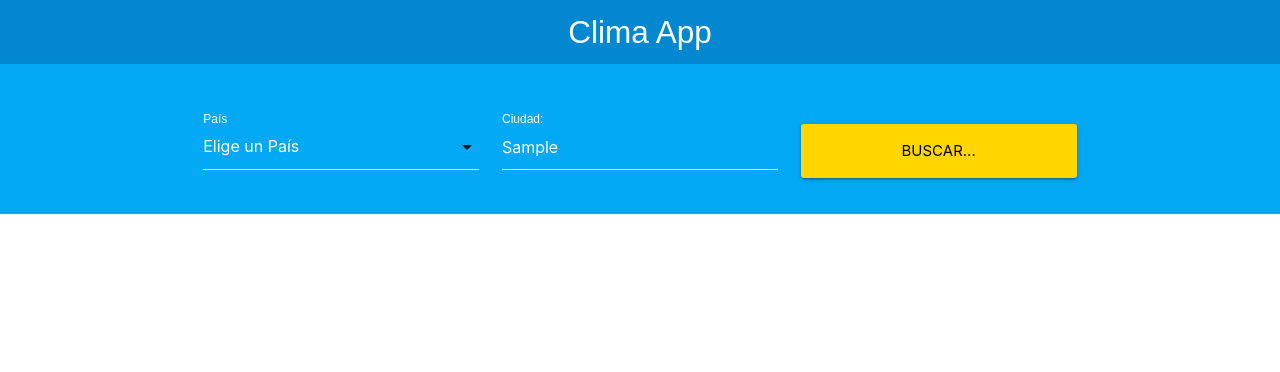
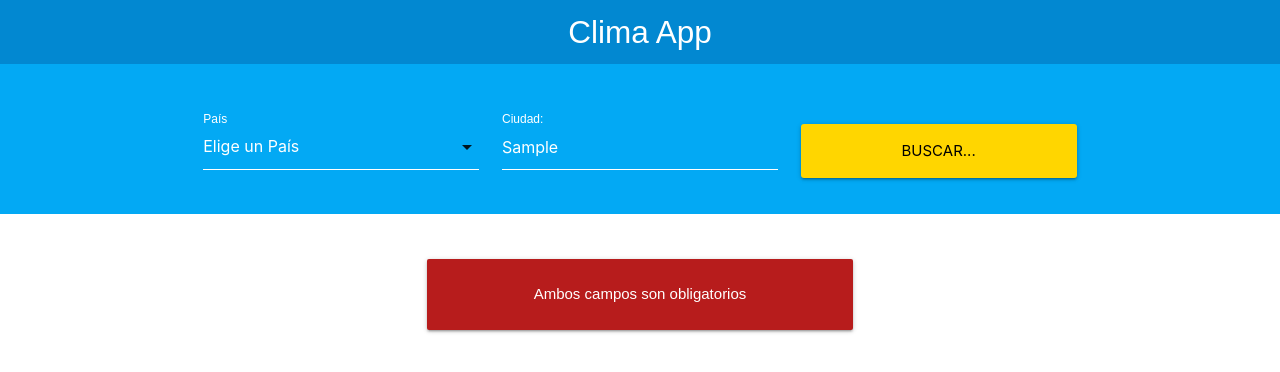
Before and after one commit to FerGuevaraM95/weather-app, a React (Create React App) app: page / in a window 1280 px wide. Both pictures are taken after typing "Sample" into the empty fields and a click on the input "Buscar...". Shown: the top 372 px of the page. Built offline with nearby package versions, Linux system fonts and the light colour scheme.

Commit message:
Add error component

```diff
--- a/src/components/App/App.js
+++ b/src/components/App/App.js
@@ -2,6 +2,7 @@
 
 import Header from '../Header/Header'
 import Form from '../Form/Form'
+import Error from '../Error/Error';
 
 class App extends Component {
 
@@ -26,6 +27,16 @@
   }
 
   render() {
+
+    const error = this.state.error;
+    let result;
+
+    if(error) {
+        result = <Error message = 'Ambos campos son obligatorios' />
+    }
+
+    console.log(error);
+
     return (
       <div className="app">
         <Header
@@ -34,6 +45,7 @@
         <Form
         dataQuery = {this.dataQuery}
         />
+        {result}
       </div>
     );
   }
--- /dev/null
+++ b/src/components/Error/Error.js
@@ -0,0 +1,17 @@
+import React from 'react';
+
+const Error = (props) => {
+    return (
+        <div className="container">
+            <div className="row">
+                <div className="col s12 m6 offset-m3">
+                    <div className="card-panel red darken-4 error">
+                        {props.message}
+                    </div>
+                </div>
+            </div>
+        </div>
+    );
+}
+
+export default Error;
```
Lines whose indentation alone changed are shown as unchanged.
